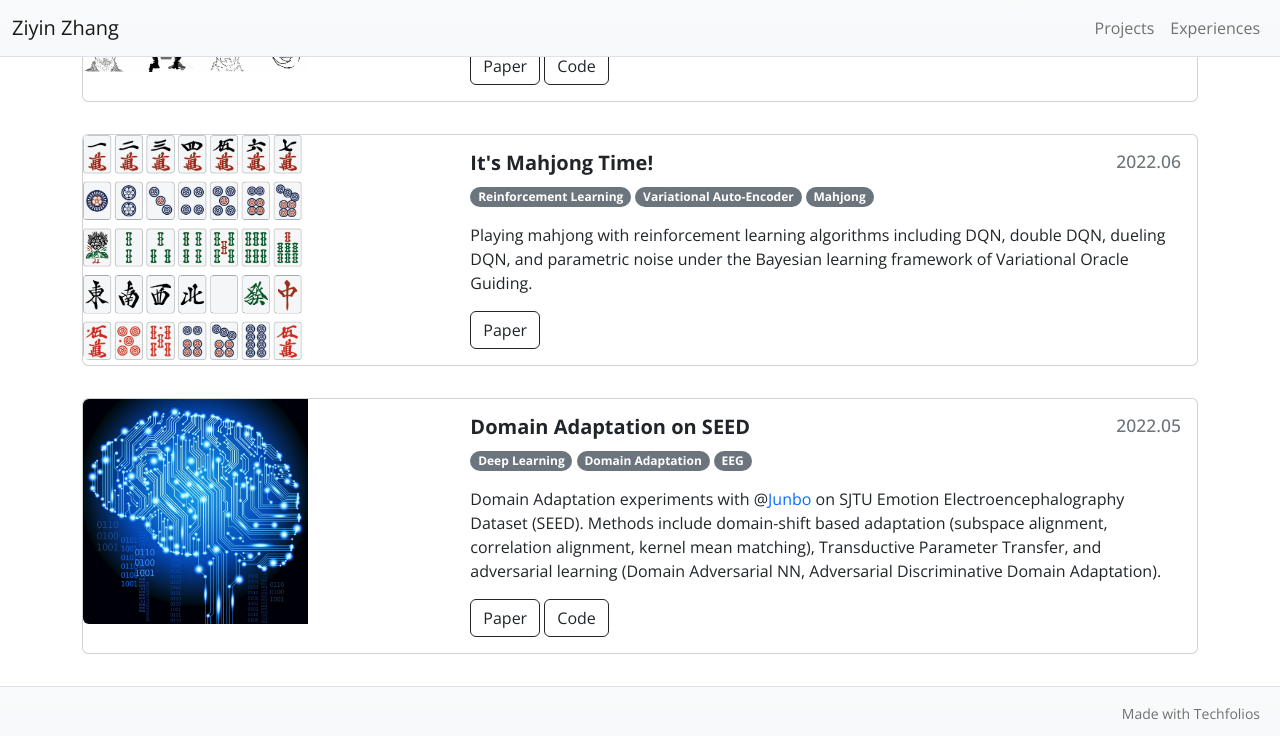
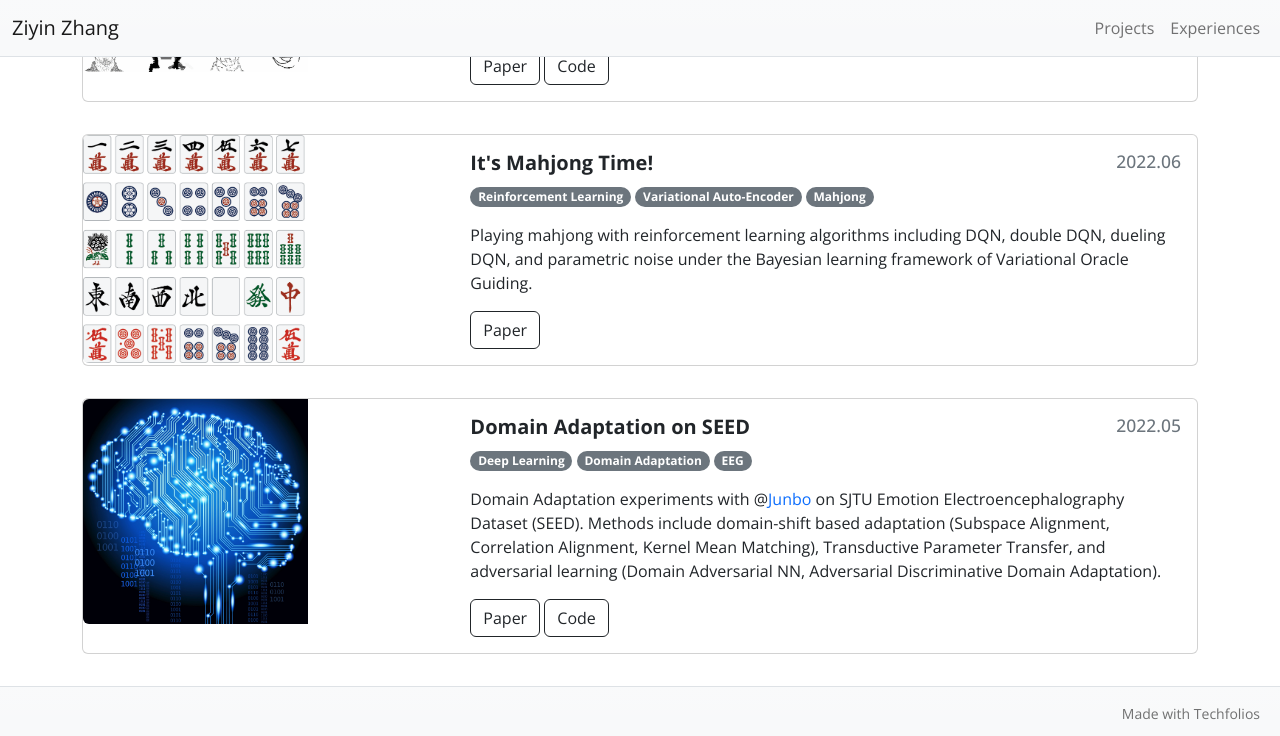
Before and after one commit to Geralt-Targaryen/Geralt-Targaryen.github.io, a Jekyll site: the page built from projects/index.html, in a window 1280 px wide and 900 px high, scrolled down 1104 px, cut to the strip 0-736 px from the top of the window. Built offline with Jekyll 4.4.1, drawn with Linux system fonts in a browser that asks for light colours.

Commit message:
adjust imgs in projects

```diff
--- a/_includes/projects/project-card.html
+++ b/_includes/projects/project-card.html
@@ -1,7 +1,7 @@
 <div class="card mb-3">
   <div class="row g-0">
     <div class="col-sm-6 col-md-4">
-      <img src="{{ site.baseurl }}/{{ include.page.image }}" height="225px" class="rounded-start">
+      <img src="{{ site.baseurl }}/{{ include.page.image }}" width="225px" class="rounded-start">
     </div>
     <div class="col-sm-6 col-md-8">
       <div class="card-body">
```
Also changed, not shown: projects/SEED.md (+1 -1 lines).
